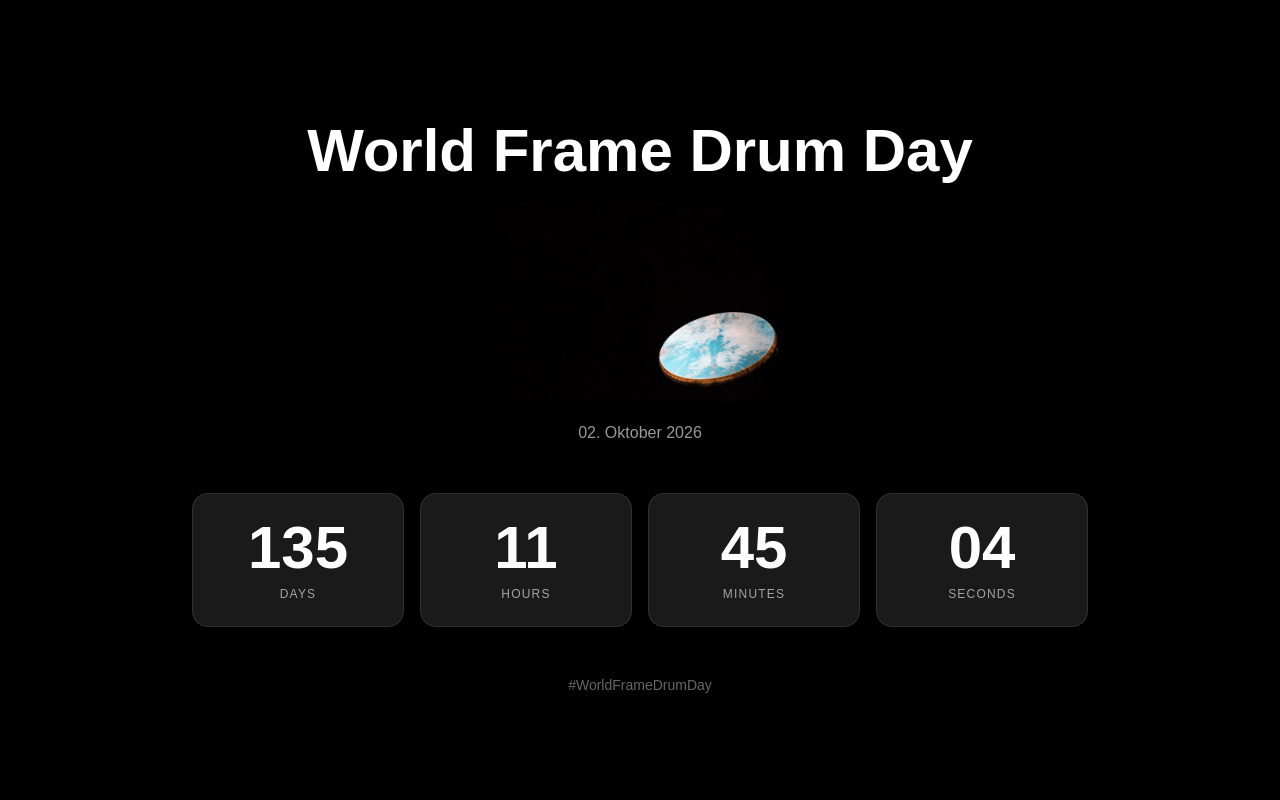
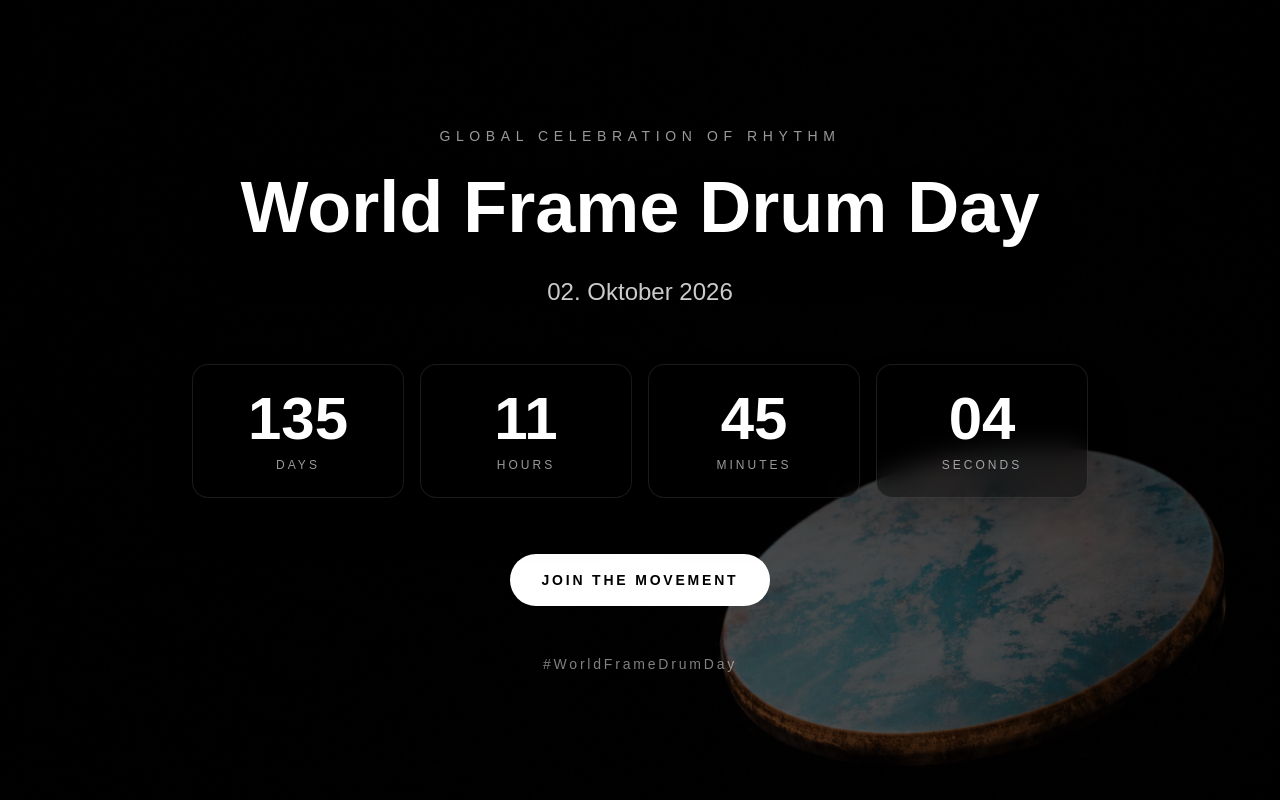
Before and after one commit to tmymc3/world-frame-drum-day, a Next.js app: page / in a window 1280 px wide. Built offline with nearby package versions, Linux system fonts and the light colour scheme.

Commit message:
festival poster redesign

```diff
--- a/app/page.tsx
+++ b/app/page.tsx
@@ -31,50 +31,55 @@ export default function Home() {
   }, []);
 
   const Card = ({ value, label }: { value: number; label: string }) => (
-    <div className="bg-white/10 backdrop-blur-md border border-white/10 rounded-2xl px-6 py-6 min-w-[120px] text-center">
+    <div className="bg-black/40 backdrop-blur-md border border-white/10 rounded-2xl px-6 py-6 min-w-[120px] text-center shadow-2xl">
       <div className="text-4xl md:text-6xl font-bold text-white">
         {String(value).padStart(2, "0")}
       </div>
-      <div className="text-xs uppercase tracking-widest text-white/60 mt-2">
+
+      <div className="text-xs uppercase tracking-[0.25em] text-white/60 mt-2">
         {label}
       </div>
     </div>
   );
 
   return (
-    <main className="min-h-screen bg-black text-white flex items-center justify-center px-6">
-      <div className="max-w-4xl w-full text-center">
+    <main
+      className="min-h-screen bg-cover bg-center relative flex items-center justify-center px-6"
+      style={{
+        backgroundImage: "url('/drum.png')",
+      }}
+    >
+      <div className="absolute inset-0 bg-black/70" />
 
-        <h1 className="text-4xl md:text-6xl font-bold mt-4">
+      <div className="relative z-10 max-w-5xl w-full text-center text-white">
+        <p className="uppercase tracking-[0.4em] text-sm text-white/60 mb-4">
+          Global Celebration of Rhythm
+        </p>
+
+        <h1 className="text-5xl md:text-7xl font-black leading-tight drop-shadow-2xl">
           World Frame Drum Day
         </h1>
 
-        <img
-          src="/drum.png"
-          alt="Frame Drum"
-          style={{
-            width: "300px",
-            margin: "20px auto",
-            borderRadius: "16px",
-            display: "block"
-          }}
-        />
-
-        <p className="text-white/60 mt-4">
+        <p className="text-xl md:text-2xl text-white/80 mt-6 mb-14">
           02. Oktober 2026
         </p>
 
-        <div className="grid grid-cols-2 md:grid-cols-4 gap-4 my-12">
+        <div className="grid grid-cols-2 md:grid-cols-4 gap-4 max-w-4xl mx-auto">
           <Card value={timeLeft.days} label="Days" />
           <Card value={timeLeft.hours} label="Hours" />
           <Card value={timeLeft.minutes} label="Minutes" />
           <Card value={timeLeft.seconds} label="Seconds" />
         </div>
 
-        <p className="text-white/40 text-sm">
+        <div className="mt-14">
+          <button className="bg-white text-black px-8 py-4 rounded-full text-sm uppercase tracking-[0.2em] font-semibold hover:scale-105 transition-transform duration-300">
+            Join The Movement
+          </button>
+        </div>
+
+        <p className="mt-12 text-white/50 tracking-[0.2em] text-sm">
           #WorldFrameDrumDay
         </p>
-
       </div>
     </main>
   );
```
